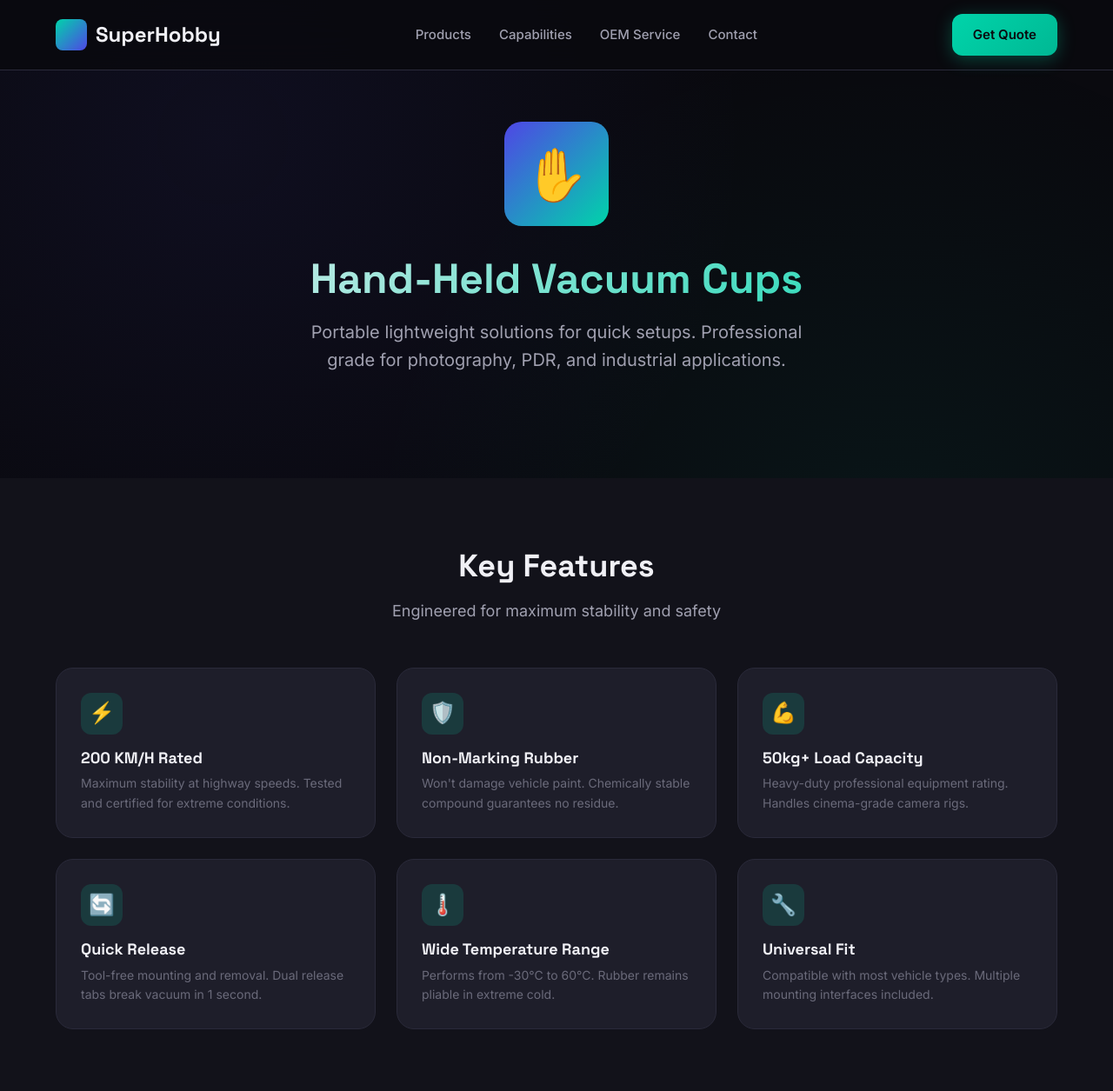
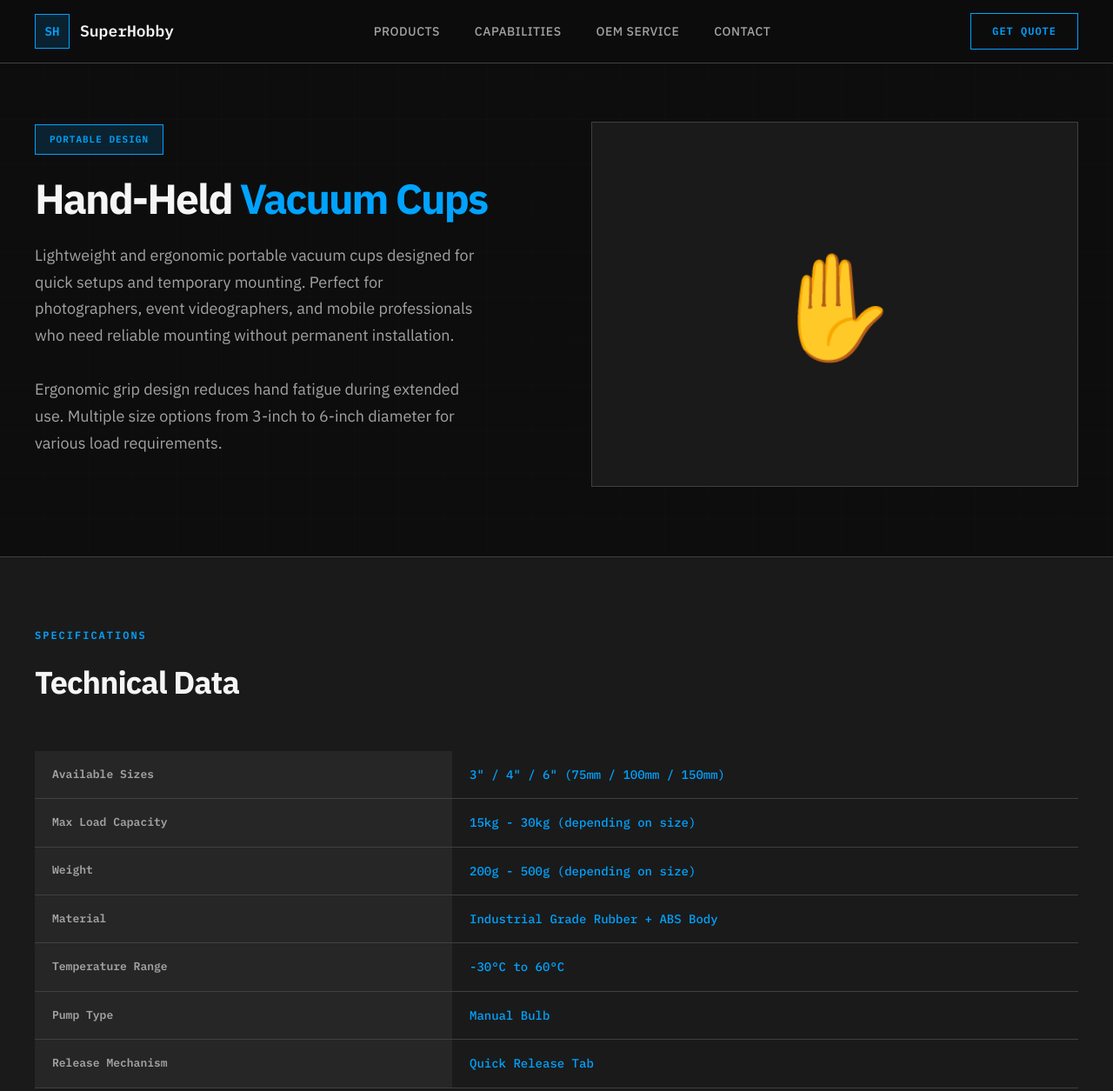
Before and after one commit to shunlongwei/evacuumcup.com, a plain HTML site: page products/hand-held-vacuum-cups.html in a window 1280 px wide. Shown: the top 1255 px of the page at 87% size. Drawn offline with Linux system fonts and the light colour scheme.

Commit message:
Update hand-held-vacuum-cups.html

```diff
--- a/products/hand-held-vacuum-cups.html
+++ b/products/hand-held-vacuum-cups.html
@@ -3,408 +3,122 @@
 <head>
     <meta charset="UTF-8">
     <meta name="viewport" content="width=device-width, initial-scale=1.0">
-    <title>Hand-Held Vacuum Cups | Heavy-Duty Vehicle Mounting | SuperHobby</title>
-    <meta name="description" content="Professional car roof racks rated for 200 KM/H. OEM manufacturer with 20+ years experience. Non-marking rubber, 50kg+ load capacity. ISO 9001 certified.">
-
+    <title>Hand-Held Vacuum Cups | Portable Mounting | SuperHobby</title>
+    <meta name="description" content="Hand-held vacuum cups for portable mounting. Lightweight and ergonomic design. OEM manufacturer since 2003. ISO 9001 certified.">
     <link rel="preconnect" href="https://fonts.googleapis.com">
-    <link rel="preconnect" href="https://fonts.gstatic.com" crossorigin>
-    <link href="https://fonts.googleapis.com/css2?family=Inter:wght@400;500;600;700;800&family=Space+Grotesk:wght@500;700&display=swap" rel="stylesheet">
-
+    <link href="https://fonts.gstatic.com" crossorigin>
+    <link href="https://fonts.googleapis.com/css2?family=IBM+Plex+Sans:wght@400;500;600;700&family=IBM+Plex+Mono:wght@500;600&display=swap" rel="stylesheet">
     <style>
-        :root {
-            --color-bg: #0a0a0f;
-            --color-bg-secondary: #12121a;
-            --color-bg-tertiary: #1a1a24;
-            --color-surface: #1e1e2a;
-            --color-border: #2a2a3a;
-            --color-text: #f0f0f5;
-            --color-text-secondary: #a0a0b0;
-            --color-text-muted: #6a6a7a;
-            --color-accent: #00d4aa;
-            --color-accent-hover: #00f5c4;
-            --color-accent-glow: rgba(0, 212, 170, 0.3);
-            --color-primary: #4f46e5;
-            --font-sans: 'Inter', -apple-system, BlinkMacSystemFont, sans-serif;
-            --font-display: 'Space Grotesk', sans-serif;
-            --radius-sm: 8px;
-            --radius-md: 12px;
-            --radius-lg: 20px;
-        }
-
+        :root { --bg-primary: #0D0D0D; --bg-secondary: #1A1A1A; --bg-tertiary: #262626; --border: #404040; --text-primary: #F5F5F5; --text-secondary: #A3A3A3; --accent: #00A3FF; --accent-dim: rgba(0, 163, 255, 0.15); --font-main: 'IBM Plex Sans', sans-serif; --font-mono: 'IBM Plex Mono', monospace; }
         * { margin: 0; padding: 0; box-sizing: border-box; }
-
-        body {
-            font-family: var(--font-sans);
-            background: var(--color-bg);
-            color: var(--color-text);
-            line-height: 1.6;
-        }
-
-        body::before {
-            content: '';
-            position: fixed;
-            top: 0;
-            left: 0;
-            right: 0;
-            bottom: 0;
-            background:
-                radial-gradient(circle at 20% 20%, rgba(79, 70, 229, 0.08) 0%, transparent 50%),
-                radial-gradient(circle at 80% 80%, rgba(0, 212, 170, 0.06) 0%, transparent 50%);
-            pointer-events: none;
-            z-index: -1;
-        }
-
-        h1, h2, h3 { font-family: var(--font-display); font-weight: 700; line-height: 1.2; }
-
-        .container { max-width: 1200px; margin: 0 auto; padding: 0 24px; }
-
-        nav {
-            position: fixed;
-            top: 0;
-            left: 0;
-            right: 0;
-            z-index: 1000;
-            background: rgba(10, 10, 15, 0.85);
-            backdrop-filter: blur(20px);
-            border-bottom: 1px solid var(--color-border);
-        }
-
-        .nav-inner {
-            display: flex;
-            align-items: center;
-            justify-content: space-between;
-            padding: 16px 0;
-        }
-
-        .logo {
-            font-family: var(--font-display);
-            font-size: 24px;
-            font-weight: 700;
-            color: var(--color-text);
-            text-decoration: none;
-            display: flex;
-            align-items: center;
-            gap: 10px;
-        }
-
-        .logo-icon {
-            width: 36px;
-            height: 36px;
-            background: linear-gradient(135deg, var(--color-accent), var(--color-primary));
-            border-radius: var(--radius-sm);
-        }
-
-        .nav-links {
-            display: flex;
-            align-items: center;
-            gap: 32px;
-            list-style: none;
-        }
-
-        .nav-links a {
-            color: var(--color-text-secondary);
-            text-decoration: none;
-            font-size: 15px;
-            font-weight: 500;
-            transition: color 0.2s;
-        }
-
-        .nav-links a:hover { color: var(--color-accent); }
-
-        .btn {
-            display: inline-flex;
-            align-items: center;
-            justify-content: center;
-            gap: 8px;
-            padding: 12px 24px;
-            border-radius: var(--radius-md);
-            font-size: 15px;
-            font-weight: 600;
-            text-decoration: none;
-            cursor: pointer;
-            transition: all 0.3s ease;
-            border: none;
-        }
-
-        .btn-primary {
-            background: linear-gradient(135deg, var(--color-accent), #00b894);
-            color: #0a0a0f;
-            box-shadow: 0 4px 20px var(--color-accent-glow);
-        }
-
-        .btn-primary:hover {
-            transform: translateY(-2px);
-            box-shadow: 0 6px 30px var(--color-accent-glow);
-        }
-
-        .hero {
-            padding: 140px 0 80px;
-            text-align: center;
-        }
-
-        .hero h1 {
-            font-size: 48px;
-            margin-bottom: 16px;
-            background: linear-gradient(135deg, var(--color-text) 0%, var(--color-accent) 100%);
-            -webkit-background-clip: text;
-            -webkit-text-fill-color: transparent;
-            background-clip: text;
-        }
-
-        .hero p {
-            font-size: 20px;
-            color: var(--color-text-secondary);
-            max-width: 600px;
-            margin: 0 auto 40px;
-        }
-
-        .hero-icon {
-            width: 120px;
-            height: 120px;
-            background: linear-gradient(135deg, var(--color-primary), var(--color-accent));
-            border-radius: var(--radius-lg);
-            display: flex;
-            align-items: center;
-            justify-content: center;
-            font-size: 60px;
-            margin: 0 auto 32px;
-        }
-
+        body { font-family: var(--font-main); background: var(--bg-primary); color: var(--text-primary); line-height: 1.6; }
+        body::before { content: ''; position: fixed; top: 0; left: 0; right: 0; bottom: 0; background: repeating-linear-gradient(0deg, transparent, transparent 50px, rgba(255,255,255,0.01) 50px, rgba(255,255,255,0.01) 51px), repeating-linear-gradient(90deg, transparent, transparent 50px, rgba(255,255,255,0.01) 50px, rgba(255,255,255,0.01) 51px); pointer-events: none; z-index: -1; }
+        .container { max-width: 1400px; margin: 0 auto; padding: 0 40px; }
+        nav { position: fixed; top: 0; left: 0; right: 0; z-index: 1000; background: rgba(13, 13, 13, 0.95); border-bottom: 1px solid var(--border); }
+        .nav-container { display: flex; align-items: center; justify-content: space-between; height: 72px; }
+        .logo { display: flex; align-items: center; gap: 12px; text-decoration: none; color: var(--text-primary); }
+        .logo-mark { width: 40px; height: 40px; background: var(--accent-dim); border: 1px solid var(--accent); display: flex; align-items: center; justify-content: center; font-family: var(--font-mono); font-weight: 600; font-size: 14px; color: var(--accent); }
+        .logo-text { font-family: var(--font-mono); font-size: 18px; font-weight: 600; }
+        .nav-menu { display: flex; align-items: center; gap: 40px; list-style: none; }
+        .nav-menu a { color: var(--text-secondary); text-decoration: none; font-size: 14px; font-weight: 500; letter-spacing: 0.5px; text-transform: uppercase; }
+        .nav-cta { padding: 10px 24px; background: transparent; border: 1px solid var(--accent); color: var(--accent); font-family: var(--font-mono); font-size: 12px; font-weight: 600; letter-spacing: 1px; text-transform: uppercase; text-decoration: none; }
+        .hero { padding: 140px 0 80px; border-bottom: 1px solid var(--border); }
+        .hero-grid { display: grid; grid-template-columns: 1fr 1fr; gap: 80px; align-items: center; }
+        .hero-badge { display: inline-flex; padding: 8px 16px; background: var(--accent-dim); border: 1px solid var(--accent); font-family: var(--font-mono); font-size: 11px; font-weight: 600; letter-spacing: 1px; text-transform: uppercase; color: var(--accent); margin-bottom: 24px; }
+        .hero h1 { font-size: 48px; font-weight: 700; line-height: 1.1; margin-bottom: 24px; letter-spacing: -2px; }
+        .hero h1 .accent { color: var(--accent); }
+        .hero-desc { font-size: 18px; color: var(--text-secondary); margin-bottom: 32px; max-width: 520px; line-height: 1.7; }
+        .hero-image { aspect-ratio: 4/3; background: var(--bg-secondary); border: 1px solid var(--border); display: flex; align-items: center; justify-content: center; font-size: 120px; }
         .section { padding: 80px 0; }
-
-        .section-dark { background: var(--color-bg-secondary); }
-
-        .section-header {
-            text-align: center;
-            max-width: 700px;
-            margin: 0 auto 50px;
-        }
-
-        .section-header h2 { font-size: 36px; margin-bottom: 16px; }
-
-        .section-header p { font-size: 18px; color: var(--color-text-secondary); }
-
-        .features-grid {
-            display: grid;
-            grid-template-columns: repeat(auto-fit, minmax(280px, 1fr));
-            gap: 24px;
-        }
-
-        .feature-card {
-            background: var(--color-surface);
-            border: 1px solid var(--color-border);
-            border-radius: var(--radius-lg);
-            padding: 28px;
-            transition: all 0.3s ease;
-        }
-
-        .feature-card:hover {
-            border-color: var(--color-accent);
-            transform: translateY(-4px);
-        }
-
-        .feature-icon {
-            width: 48px;
-            height: 48px;
-            background: rgba(0, 212, 170, 0.15);
-            border-radius: var(--radius-md);
-            display: flex;
-            align-items: center;
-            justify-content: center;
-            font-size: 24px;
-            margin-bottom: 16px;
-        }
-
-        .feature-card h3 { font-size: 18px; margin-bottom: 8px; }
-
-        .feature-card p { font-size: 14px; color: var(--color-text-muted); }
-
-        .specs-table {
-            width: 100%;
-            max-width: 800px;
-            margin: 0 auto;
-            border-collapse: collapse;
-        }
-
-        .specs-table th,
-        .specs-table td {
-            padding: 16px 20px;
-            text-align: left;
-            border-bottom: 1px solid var(--color-border);
-        }
-
-        .specs-table th {
-            background: var(--color-surface);
-            color: var(--color-text-secondary);
-            font-weight: 600;
-            width: 40%;
-        }
-
-        .specs-table td {
-            background: var(--color-bg-tertiary);
-            color: var(--color-accent);
-            font-weight: 500;
-        }
-
-        .cta-section {
-            padding: 100px 0;
-            text-align: center;
-            background: linear-gradient(180deg, var(--color-bg) 0%, var(--color-bg-secondary) 100%);
-        }
-
-        .cta h2 { font-size: 36px; margin-bottom: 16px; }
-
-        .cta p { font-size: 18px; color: var(--color-text-secondary); margin-bottom: 32px; }
-
-        footer {
-            background: var(--color-bg-secondary);
-            border-top: 1px solid var(--color-border);
-            padding: 40px 0;
-            text-align: center;
-        }
-
-        footer p { color: var(--color-text-muted); font-size: 14px; }
-
-        footer a { color: var(--color-accent); text-decoration: none; }
-
-        @media (max-width: 768px) {
-            .hero h1 { font-size: 32px; }
-            .nav-links { display: none; }
-            .features-grid { grid-template-columns: 1fr; }
-        }
+        .section-dark { background: var(--bg-secondary); }
+        .section-header { margin-bottom: 50px; }
+        .section-label { font-family: var(--font-mono); font-size: 12px; font-weight: 600; letter-spacing: 2px; text-transform: uppercase; color: var(--accent); margin-bottom: 16px; }
+        .section-title { font-size: 36px; font-weight: 700; letter-spacing: -1px; margin-bottom: 16px; }
+        .features-grid { display: grid; grid-template-columns: repeat(3, 1fr); gap: 24px; }
+        .feature-card { padding: 32px; background: var(--bg-secondary); border: 1px solid var(--border); }
+        .feature-icon { width: 48px; height: 48px; margin-bottom: 20px; background: var(--bg-tertiary); border: 1px solid var(--border); display: flex; align-items: center; justify-content: center; font-size: 20px; }
+        .feature-card h3 { font-size: 18px; font-weight: 600; margin-bottom: 12px; }
+        .feature-card p { font-size: 14px; color: var(--text-secondary); line-height: 1.6; }
+        .specs-table { width: 100%; border-collapse: collapse; }
+        .specs-table th, .specs-table td { padding: 16px 20px; text-align: left; border-bottom: 1px solid var(--border); }
+        .specs-table th { background: var(--bg-tertiary); font-family: var(--font-mono); font-size: 13px; font-weight: 600; color: var(--text-secondary); width: 40%; }
+        .specs-table td { font-family: var(--font-mono); font-size: 14px; color: var(--accent); }
+        .cta-section { padding: 80px 0; background: var(--bg-secondary); border-top: 1px solid var(--border); text-align: center; }
+        .cta-title { font-size: 36px; font-weight: 700; margin-bottom: 16px; }
+        .cta-desc { font-size: 16px; color: var(--text-secondary); margin-bottom: 32px; }
+        .cta-button { display: inline-block; padding: 14px 40px; background: var(--accent); color: var(--bg-primary); font-family: var(--font-mono); font-size: 13px; font-weight: 600; letter-spacing: 1px; text-transform: uppercase; text-decoration: none; }
+        footer { padding: 40px 0; background: var(--bg-primary); border-top: 1px solid var(--border); text-align: center; }
+        footer p { color: var(--text-muted); font-size: 13px; }
+        footer a { color: var(--accent); text-decoration: none; }
+        @media (max-width: 1024px) { .hero-grid { grid-template-columns: 1fr; } .features-grid { grid-template-columns: repeat(2, 1fr); } }
+        @media (max-width: 768px) { .container { padding: 0 24px; } .nav-menu { display: none; } .hero h1 { font-size: 32px; } .features-grid { grid-template-columns: 1fr; } }
     </style>
 </head>
 <body>
     <nav>
-        <div class="container">
-            <div class="nav-inner">
-                <a href="/" class="logo">
-                    <div class="logo-icon"></div>
-                    SuperHobby
-                </a>
-                <ul class="nav-links">
-                    <li><a href="/#products">Products</a></li>
-                    <li><a href="/#capabilities">Capabilities</a></li>
-                    <li><a href="/#oem">OEM Service</a></li>
-                    <li><a href="#contact">Contact</a></li>
-                </ul>
-                <a href="#contact" class="btn btn-primary">Get Quote</a>
-            </div>
+        <div class="container nav-container">
+            <a href="/" class="logo"><div class="logo-mark">SH</div><span class="logo-text">SuperHobby</span></a>
+            <ul class="nav-menu">
+                <li><a href="/#products">Products</a></li>
+                <li><a href="/#capabilities">Capabilities</a></li>
+                <li><a href="/#oem">OEM Service</a></li>
+                <li><a href="#contact">Contact</a></li>
+            </ul>
+            <a href="#contact" class="nav-cta">Get Quote</a>
         </div>
     </nav>
 
     <section class="hero">
         <div class="container">
-            <div class="hero-icon">✋</div>
-            <h1>Hand-Held Vacuum Cups</h1>
-            <p>Portable lightweight solutions for quick setups. Professional grade for photography, PDR, and industrial applications.</p>
+            <div class="hero-grid">
+                <div>
+                    <div class="hero-badge">Portable Design</div>
+                    <h1>Hand-Held <span class="accent">Vacuum Cups</span></h1>
+                    <p class="hero-desc">Lightweight and ergonomic portable vacuum cups designed for quick setups and temporary mounting. Perfect for photographers, event videographers, and mobile professionals who need reliable mounting without permanent installation.</p>
+                    <p class="hero-desc">Ergonomic grip design reduces hand fatigue during extended use. Multiple size options from 3-inch to 6-inch diameter for various load requirements.</p>
+                </div>
+                <div class="hero-image">✋</div>
+            </div>
         </div>
     </section>
 
     <section class="section section-dark">
         <div class="container">
-            <div class="section-header">
-                <h2>Key Features</h2>
-                <p>Engineered for maximum stability and safety</p>
-            </div>
-
-            <div class="features-grid">
-                <div class="feature-card">
-                    <div class="feature-icon">⚡</div>
-                    <h3>200 KM/H Rated</h3>
-                    <p>Maximum stability at highway speeds. Tested and certified for extreme conditions.</p>
-                </div>
-
-                <div class="feature-card">
-                    <div class="feature-icon">🛡️</div>
-                    <h3>Non-Marking Rubber</h3>
-                    <p>Won't damage vehicle paint. Chemically stable compound guarantees no residue.</p>
-                </div>
-
-                <div class="feature-card">
-                    <div class="feature-icon">💪</div>
-                    <h3>50kg+ Load Capacity</h3>
-                    <p>Heavy-duty professional equipment rating. Handles cinema-grade camera rigs.</p>
-                </div>
-
-                <div class="feature-card">
-                    <div class="feature-icon">🔄</div>
-                    <h3>Quick Release</h3>
-                    <p>Tool-free mounting and removal. Dual release tabs break vacuum in 1 second.</p>
-                </div>
-
-                <div class="feature-card">
-                    <div class="feature-icon">🌡️</div>
-                    <h3>Wide Temperature Range</h3>
-                    <p>Performs from -30°C to 60°C. Rubber remains pliable in extreme cold.</p>
-                </div>
-
-                <div class="feature-card">
-                    <div class="feature-icon">🔧</div>
-                    <h3>Universal Fit</h3>
-                    <p>Compatible with most vehicle types. Multiple mounting interfaces included.</p>
-                </div>
-            </div>
+            <div class="section-header"><div class="section-label">Specifications</div><h2 class="section-title">Technical Data</h2></div>
+            <table class="specs-table">
+                <tr><th>Available Sizes</th><td>3" / 4" / 6" (75mm / 100mm / 150mm)</td></tr>
+                <tr><th>Max Load Capacity</th><td>15kg - 30kg (depending on size)</td></tr>
+                <tr><th>Weight</th><td>200g - 500g (depending on size)</td></tr>
+                <tr><th>Material</th><td>Industrial Grade Rubber + ABS Body</td></tr>
+                <tr><th>Temperature Range</th><td>-30°C to 60°C</td></tr>
+                <tr><th>Pump Type</th><td>Manual Bulb</td></tr>
+                <tr><th>Release Mechanism</th><td>Quick Release Tab</td></tr>
+            </table>
         </div>
     </section>
 
     <section class="section">
         <div class="container">
-            <div class="section-header">
-                <h2>Technical Specifications</h2>
+            <div class="section-header"><div class="section-label">Features</div><h2 class="section-title">Key Benefits</h2></div>
+            <div class="features-grid">
+                <div class="feature-card"><div class="feature-icon">✋</div><h3>Ergonomic Design</h3><p>Comfortable grip for extended use. Reduces hand fatigue during prolonged shooting sessions.</p></div>
+                <div class="feature-card"><div class="feature-icon">⚡</div><h3>Quick Release</h3><p>Instant mounting and removal. Dual release tabs break vacuum in under 1 second.</p></div>
+                <div class="feature-card"><div class="feature-icon">💪</div><h3>Lightweight</h3><p>Under 500g per unit. Easy to carry and store in equipment bags.</p></div>
+                <div class="feature-card"><div class="feature-icon">🔧</div><h3>Durable Construction</h3><p>Industrial grade materials withstand heavy use. Replaceable rubber seals.</p></div>
+                <div class="feature-card"><div class="feature-icon">📏</div><h3>Multiple Sizes</h3><p>3", 4", and 6" options. Choose right size for your load requirements.</p></div>
+                <div class="feature-card"><div class="feature-icon">🌡️</div><h3>All-Weather</h3><p>Works in extreme temperatures. Reliable in rain or shine.</p></div>
             </div>
-
-            <table class="specs-table">
-                <tr>
-                    <th>Max Speed Rating</th>
-                    <td>200 KM/H (125 MPH)</td>
-                </tr>
-                <tr>
-                    <th>Max Load Capacity</th>
-                    <td>50kg+ (110 lbs)</td>
-                </tr>
-                <tr>
-                    <th>Safe Load Capacity</th>
-                    <td>40kg (88 lbs)</td>
-                </tr>
-                <tr>
-                    <th>Suction Cup Diameter</th>
-                    <td>6" (150mm) / 4.5" (120mm)</td>
-                </tr>
-                <tr>
-                    <th>Temperature Range</th>
-                    <td>-30°C to 60°C</td>
-                </tr>
-                <tr>
-                    <th>Material</th>
-                    <td>Industrial Grade Rubber + Aluminum</td>
-                </tr>
-                <tr>
-                    <th>Mounting Interface</th>
-                    <td>1/4"-20 & 3/8"-16 Threads</td>
-                </tr>
-                <tr>
-                    <th>Vacuum Pump</th>
-                    <td>Manual Mechanical with Indicator</td>
-                </tr>
-            </table>
         </div>
     </section>
 
     <section id="contact" class="cta-section">
         <div class="container">
-            <div class="cta">
-                <h2>Need Custom Hand-Held Vacuum Cups?</h2>
-                <p>We offer OEM custom branding, specifications, and packaging. From concept to product in 15 days.</p>
-                <a href="mailto:sales@superhobby.com" class="btn btn-primary">Request Custom Quote</a>
-            </div>
+            <h2 class="cta-title">Need Custom Hand-Held Solutions?</h2>
+            <p class="cta-desc">We offer OEM customization including branding, specifications, and packaging.</p>
+            <a href="mailto:sales@superhobby.com" class="cta-button">Request Quote</a>
         </div>
     </section>
 
-    <footer>
-        <div class="container">
-            <p>© 2026 SuperHobby Co. Ltd. | <a href="/">Home</a> | <a href="/#products">Products</a> | <a href="/#contact">Contact</a></p>
-        </div>
-    </footer>
+    <footer><div class="container"><p>© 2026 SuperHobby Co. Ltd. | <a href="/">Home</a> | <a href="/#products">Products</a> | <a href="#contact">Contact</a></p></div></footer>
 </body>
 </html>
```
